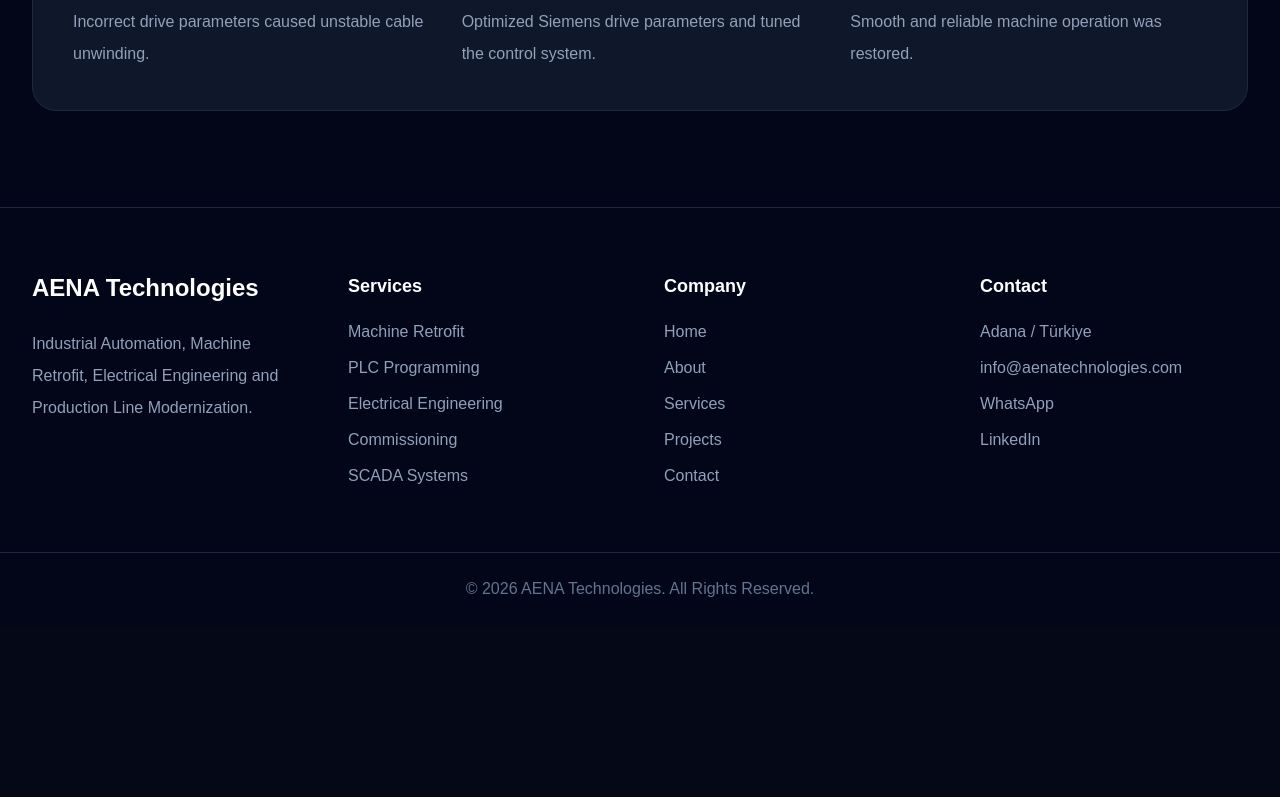
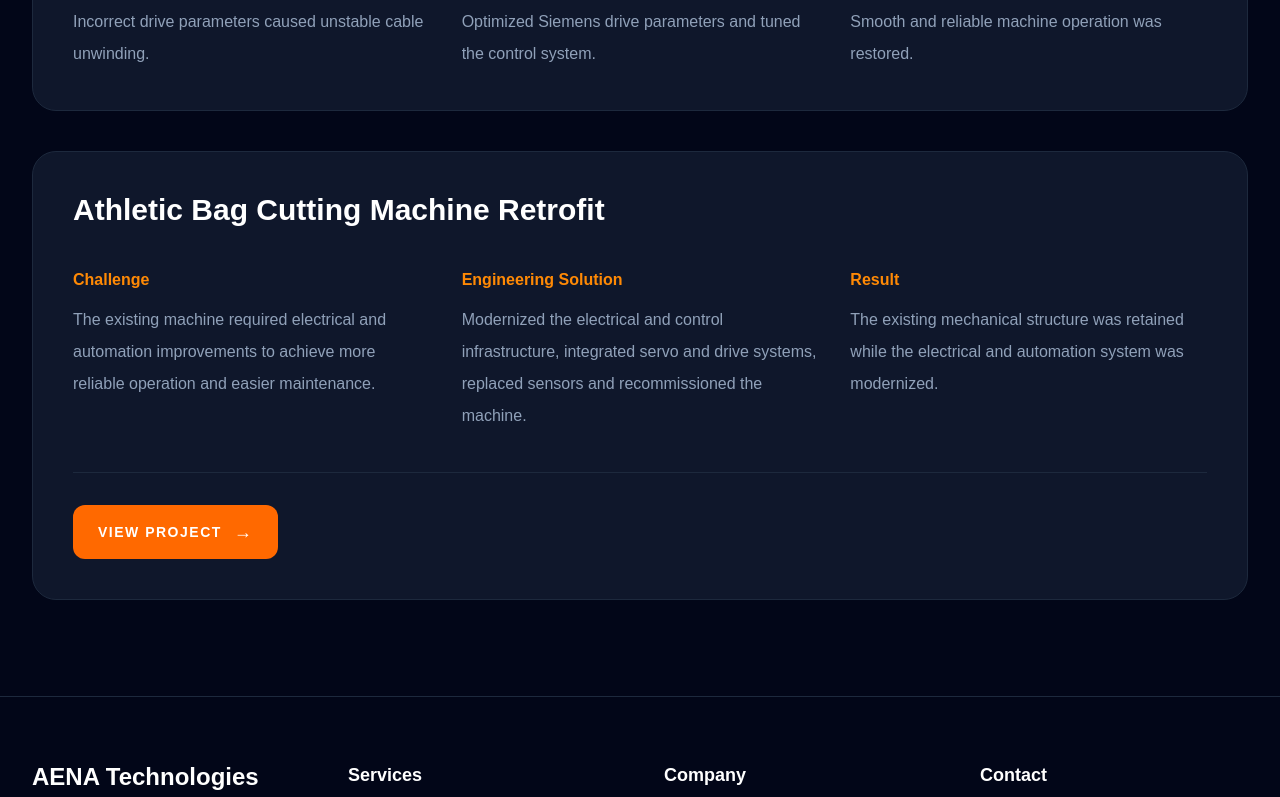
Before and after one commit to ilmaz0/aena-technologies, a Next.js app: page /projects in a window 1280 px wide. Shown: the part 2372-3169 px from the top of the page. Before the commit the page ends 2997 px from the top, so only its background shows below. Built offline with nearby package versions, Linux system fonts and the light colour scheme.

Commit message:
Add Hemigstone page review

```diff
--- a/app/projects/page.tsx
+++ b/app/projects/page.tsx
@@ -1,3 +1,5 @@
+import Link from "next/link";
+
 export default function ProjectsPage() {
   const projects = [
     {
@@ -54,15 +56,28 @@ export default function ProjectsPage() {
       result:
         "Smooth and reliable machine operation was restored.",
     },
+
+    // HEMIGSTONE PROJECT
+    {
+      title: "Athletic Bag Cutting Machine Retrofit",
+      challenge:
+        "The existing machine required electrical and automation improvements to achieve more reliable operation and easier maintenance.",
+      solution:
+        "Modernized the electrical and control infrastructure, integrated servo and drive systems, replaced sensors and recommissioned the machine.",
+      result:
+        "The existing mechanical structure was retained while the electrical and automation system was modernized.",
+      href: "/projects/hemigstone-bag-cutting-machine",
+    },
   ];
 
   return (
     <main className="bg-slate-950 text-white">
 
+      {/* HERO */}
       <section className="border-b border-slate-800 py-24">
         <div className="mx-auto max-w-7xl px-8">
 
-          <p className="uppercase tracking-[4px] text-orange-400 font-semibold">
+          <p className="font-semibold uppercase tracking-[4px] text-orange-400">
             Portfolio
           </p>
 
@@ -70,7 +85,7 @@ export default function ProjectsPage() {
             Engineering Case Studies
           </h1>
 
-          <p className="mt-8 max-w-3xl text-xl text-slate-400 leading-8">
+          <p className="mt-8 max-w-3xl text-xl leading-8 text-slate-400">
             Real industrial automation, machine retrofit and electrical
             engineering projects completed by AENA Technologies.
           </p>
@@ -78,6 +93,7 @@ export default function ProjectsPage() {
         </div>
       </section>
 
+      {/* PROJECTS */}
       <section className="py-24">
 
         <div className="mx-auto max-w-7xl space-y-10 px-8">
@@ -95,37 +111,57 @@ export default function ProjectsPage() {
 
               <div className="mt-10 grid gap-8 md:grid-cols-3">
 
+                {/* CHALLENGE */}
                 <div>
-                  <h3 className="text-orange-400 font-bold">
+                  <h3 className="font-bold text-orange-400">
                     Challenge
                   </h3>
 
-                  <p className="mt-3 text-slate-400 leading-8">
+                  <p className="mt-3 leading-8 text-slate-400">
                     {project.challenge}
                   </p>
                 </div>
 
+                {/* SOLUTION */}
                 <div>
-                  <h3 className="text-orange-400 font-bold">
+                  <h3 className="font-bold text-orange-400">
                     Engineering Solution
                   </h3>
 
-                  <p className="mt-3 text-slate-400 leading-8">
+                  <p className="mt-3 leading-8 text-slate-400">
                     {project.solution}
                   </p>
                 </div>
 
+                {/* RESULT */}
                 <div>
-                  <h3 className="text-orange-400 font-bold">
+                  <h3 className="font-bold text-orange-400">
                     Result
                   </h3>
 
-                  <p className="mt-3 text-slate-400 leading-8">
+                  <p className="mt-3 leading-8 text-slate-400">
                     {project.result}
                   </p>
                 </div>
 
               </div>
+
+              {/* PROJECT DETAIL BUTTON */}
+              {project.href && (
+                <div className="mt-10 border-t border-slate-800 pt-8">
+
+                  <Link
+                    href={project.href}
+                    className="inline-flex items-center rounded-xl border border-orange-500/70 bg-orange-500 px-6 py-3 text-sm font-bold uppercase tracking-[1.5px] text-white transition duration-300 hover:bg-orange-600 hover:shadow-lg hover:shadow-orange-500/20"
+                  >
+                    View Project
+                    <span className="ml-3 text-lg">
+                      →
+                    </span>
+                  </Link>
+
+                </div>
+              )}
 
             </div>
 
```
